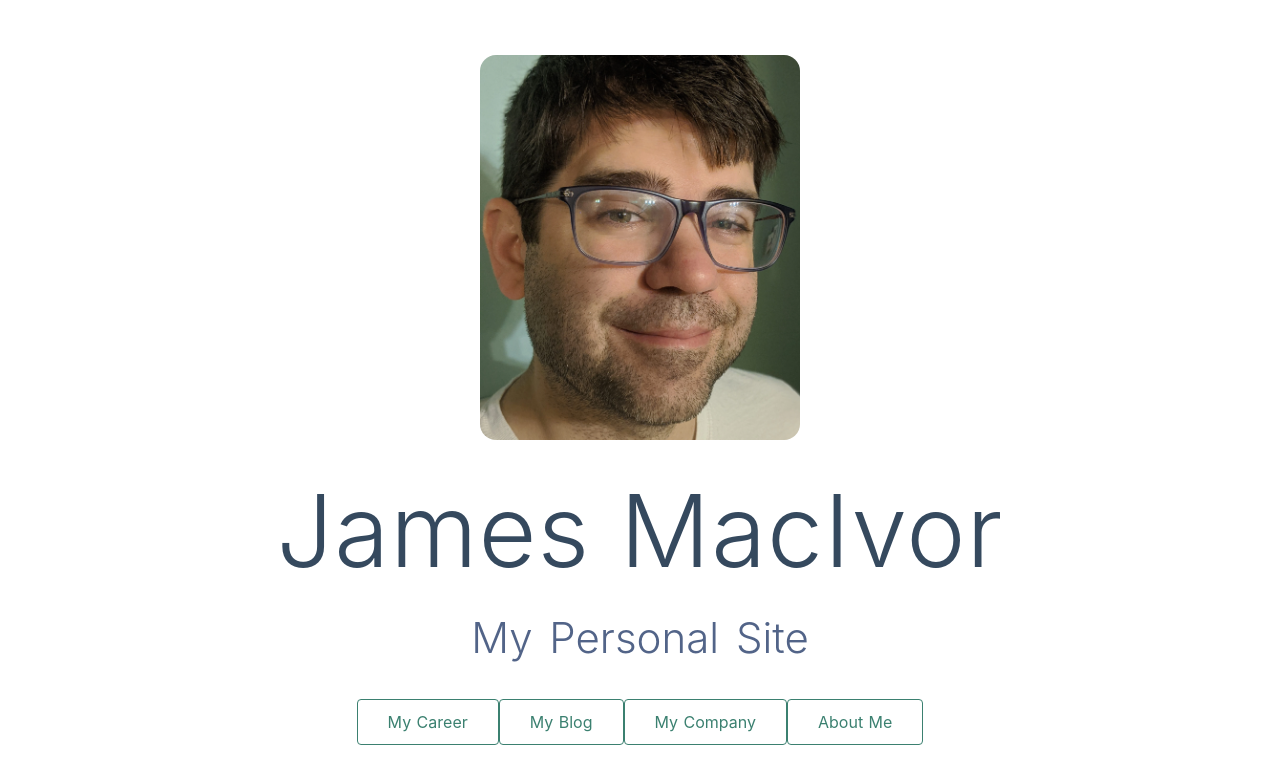
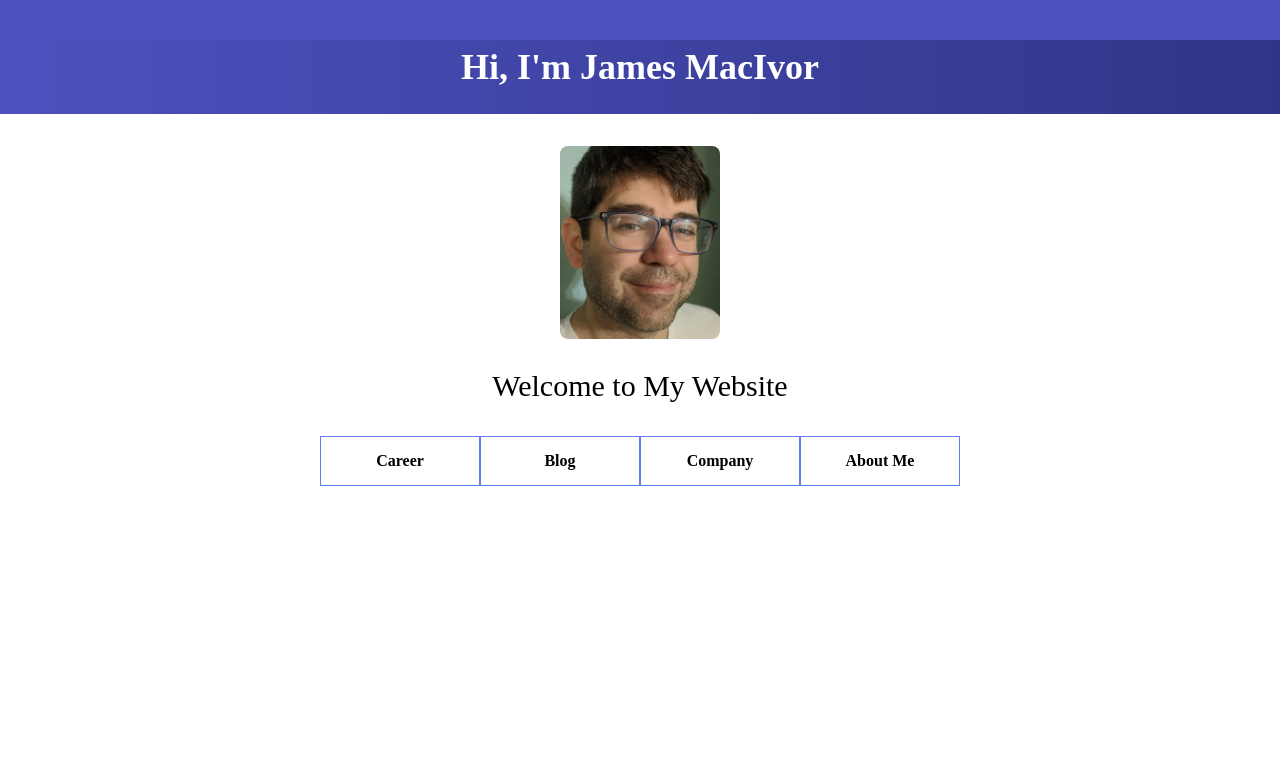
Before and after one commit to RobotOptimist/macivor, a Nuxt app: page / in a window 1280 px wide. Shown: the top 784 px of the page. Built offline with nearby package versions, Linux system fonts and the light colour scheme.

Commit message:
finished home page layout

```diff
--- a/assets/css/tailwind.css
+++ b/assets/css/tailwind.css
@@ -1,3 +1,8 @@
 @import 'tailwindcss/base';
 @import 'tailwindcss/components';
 @import 'tailwindcss/utilities';
+
+@import url('https://fonts.googleapis.com/css?family=Roboto+Slab&display=swap');
+body {
+    font-family: 'Roboto Slab', serif;
+}
--- a/components/portrait.vue
+++ b/components/portrait.vue
@@ -1,12 +1,5 @@
 <template>
     <div class="flex justify-center mb-4">
-        <img src="../assets/images/jamesportrait.webp" alt="a picture of james macivor - completely on brand with crooked glasses, bad haircut, and beard stubble."/>
+        <img class="w w-3/4 md:w-40 rounded-lg" src="../assets/images/jamesportrait.webp" alt="a picture of james macivor - completely on brand with crooked glasses, bad haircut, and beard stubble, smirking, looks kinda ridiculous."/>
     </div>
 </template>
-
-<style scoped>
-img {
-    width: 25%;
-    border-radius: 1rem;
-}
-</style>
--- a/layouts/default.vue
+++ b/layouts/default.vue
@@ -4,52 +4,8 @@
   </div>
 </template>
 
-<style>
-html {
-  font-family: 'Source Sans Pro', -apple-system, BlinkMacSystemFont, 'Segoe UI',
-    Roboto, 'Helvetica Neue', Arial, sans-serif;
-  font-size: 16px;
-  word-spacing: 1px;
-  -ms-text-size-adjust: 100%;
-  -webkit-text-size-adjust: 100%;
-  -moz-osx-font-smoothing: grayscale;
-  -webkit-font-smoothing: antialiased;
-  box-sizing: border-box;
-}
-
-*,
-*:before,
-*:after {
-  box-sizing: border-box;
-  margin: 0;
-}
-
-.button--green {
-  display: inline-block;
-  border-radius: 4px;
-  border: 1px solid #3b8070;
-  color: #3b8070;
-  text-decoration: none;
-  padding: 10px 30px;
-}
-
-.button--green:hover {
-  color: #fff;
-  background-color: #3b8070;
-}
-
-.button--grey {
-  display: inline-block;
-  border-radius: 4px;
-  border: 1px solid #35495e;
-  color: #35495e;
-  text-decoration: none;
-  padding: 10px 30px;
-  margin-left: 15px;
-}
-
-.button--grey:hover {
-  color: #fff;
-  background-color: #35495e;
+<style lang="postcss">
+.container-center {
+    @apply flex justify-center flex-col items-center text-center mx-auto;
 }
 </style>
--- a/pages/index.vue
+++ b/pages/index.vue
@@ -1,24 +1,27 @@
 <template>
-  <div class="container">
-    <div>
+  <div class="">
+    <div class="h-10 w-full bg-indigo-700"></div>
+    <div class="container-title bg-indigo-700 flex justify-center">
+        <h1 class="font-semibold text-5xl md:text-4xl mb-5">
+          Hi, I'm James MacIvor
+        </h1>
+    </div>
+    <div class="container-center mt-8">
       <portrait />
-      <h1 class="title">
-        James MacIvor
-      </h1>
-      <h2 class="subtitle">
-        My Personal Site
+      <h2 class="subtitle font-medium text-3xl mb-5 p-2">
+        Welcome to My Website
       </h2>
-      <div class="links">
-        <a class="button--green">My Career</a>
+      <div class="links w-full">
+          <a class="button--green">Career</a>
           <a
             href="https://nuxtjs.org/"
             target="_blank"
             class="button--green"
           >
-          My Blog
+            Blog
           </a>
           <a class="button--green">
-          My Company
+            Company
           </a>
           <a
             href="https://github.com/nuxt/nuxt.js"
@@ -42,40 +45,38 @@ export default {
 }
 </script>
 
-<style>
-/* Sample `apply` at-rules with Tailwind CSS
-.container {
-  @apply min-h-screen flex justify-center items-center text-center mx-auto;
+<style lang="postcss">
+.container-title {
+  background: linear-gradient(90deg, #4c51bf, #313587);
 }
-*/
-.container {
-  margin: 0 auto;
-  min-height: 100vh;
-  display: flex;
-  justify-content: center;
-  align-items: center;
-  text-align: center;
+.container-title > h1 {
+  color: white;
+}
+.links a {
+  @apply block w-full font-bold text-xl border border-solid border-indigo-500;
+  border-bottom: none;
+  padding: 5%;
 }
 
-.title {
-  font-family: 'Quicksand', 'Source Sans Pro', -apple-system, BlinkMacSystemFont,
-    'Segoe UI', Roboto, 'Helvetica Neue', Arial, sans-serif;
-  display: block;
-  font-weight: 300;
-  font-size: 100px;
-  color: #35495e;
-  letter-spacing: 1px;
+@screen md {
+  .links {
+    @apply flex;
+  }
+  .links a {
+    @apply w-1/4 border border-solid border-indigo-500
+  }
 }
 
-.subtitle {
-  font-weight: 300;
-  font-size: 42px;
-  color: #526488;
-  word-spacing: 5px;
-  padding-bottom: 15px;
+@screen lg {
+  .links a {
+    @apply w-40 text-center text-base p-0 pt-3 pb-3;
+  }
+  .links {
+    @apply justify-center;
+  }
 }
 
-.links {
-  padding-top: 15px;
+.links a:hover, a:active {
+  @apply bg-indigo-700 text-white
 }
 </style>
```
Lines whose indentation alone changed are shown as unchanged.
